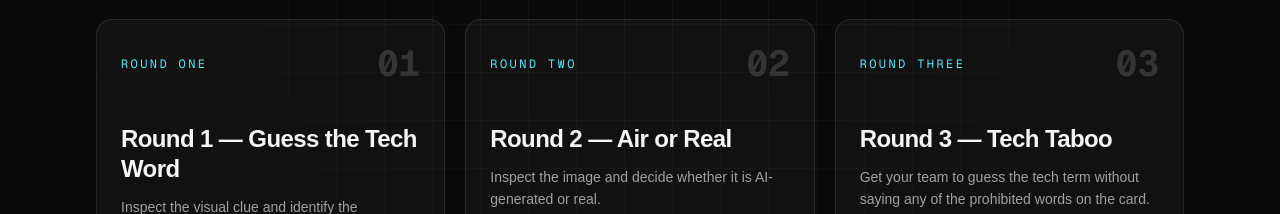
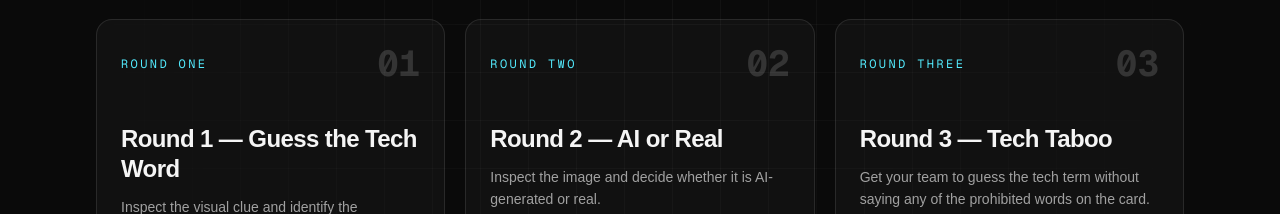
Before and after one commit to yashwanth207/tech-scramble, a Next.js app: page / in a window 1280 px wide. Shown: the part 840-1054 px from the top of the page. Built offline with nearby package versions, Linux system fonts and the light colour scheme.

Commit message:
Change Round 2 name from Air or Real to AI or Real

```diff
--- a/app/admin/page.tsx
+++ b/app/admin/page.tsx
@@ -205,6 +205,7 @@ function QuestionForm({
     roundLower.includes("q&a") ||
     draft.roundId === "r1";
   const isR2 =
+    roundLower.includes("ai or real") ||
     roundLower.includes("air or real") ||
     roundLower.includes("air") ||
     roundLower.includes("real") ||
@@ -438,11 +439,11 @@ function QuestionForm({
           </div>
         )}
 
-        {/* Round 2: Air or Real Fields */}
+        {/* Round 2: AI or Real Fields */}
         {isR2 && (
           <div className="rounded-xl border border-violet-500/30 bg-violet-500/[0.04] p-4 space-y-3">
             <span className="rounded bg-violet-500/20 px-2 py-0.5 font-mono text-xs font-bold text-violet-300">
-              Round 2 — Air or Real
+              Round 2 — AI or Real
             </span>
             <div>
               <label htmlFor="q-air-real-text" className={labelClass}>
@@ -641,7 +642,7 @@ function QuestionForm({
                 {isR1
                   ? "Round 1 Visual Clue Image"
                   : isR2
-                  ? "Round 2 Air or Real Image"
+                  ? "Round 2 AI or Real Image"
                   : "Visual Asset / Card Image"}
               </p>
               <p className="text-[11px] text-neutral-400">
@@ -1691,7 +1692,7 @@ export default function AdminPage() {
         <SummaryCard
           label="Rounds"
           value={rounds.length}
-          note="Guess Tech Word, Air or Real, Tech Taboo"
+          note="Guess Tech Word, AI or Real, Tech Taboo"
         />
         <SummaryCard
           label="Assigned Questions"
@@ -2145,7 +2146,7 @@ export default function AdminPage() {
             Unassigned Question Bank (Admin Reserve)
           </h2>
           <p className="text-sm text-neutral-400">
-            Source questions preserved in reserve (Items 21–25 of Guess the Tech Word, 21–30 of Air or Real, 21–30 of Tech Taboo).
+            Source questions preserved in reserve (Items 21–25 of Guess the Tech Word, 21–30 of AI or Real, 21–30 of Tech Taboo).
             You can assign any item to a set or keep it here.
           </p>
         </div>
--- a/app/host/page.tsx
+++ b/app/host/page.tsx
@@ -498,9 +498,9 @@ export default function HostPage() {
 
                     {/* Question Header & Title */}
                     <div className="space-y-3">
-                      {isTabooRound ? null : roundName.toLowerCase().includes("air or real") || current.roundId === "r2" ? (
+                      {isTabooRound ? null : roundName.toLowerCase().includes("ai or real") || roundName.toLowerCase().includes("air or real") || current.roundId === "r2" ? (
                         <span className="inline-block rounded bg-violet-500/20 px-2.5 py-0.5 font-mono text-xs font-semibold text-violet-300">
-                          Round 2 — Air or Real
+                          Round 2 — AI or Real
                         </span>
                       ) : (
                         <span className="inline-block rounded bg-cyan-500/20 px-2.5 py-0.5 font-mono text-xs font-semibold text-cyan-300">
@@ -684,7 +684,7 @@ export default function HostPage() {
                             <th className="py-3 px-4">Team</th>
                             <th className="py-3 px-4">Question Set</th>
                             <th className="py-3 px-4 text-right">R1 (Tech Word)</th>
-                            <th className="py-3 px-4 text-right">R2 (Air or Real)</th>
+                            <th className="py-3 px-4 text-right">R2 (AI or Real)</th>
                             <th className="py-3 px-4 text-right">R3 (Tech Taboo)</th>
                             <th className="py-3 px-4 text-right">Total Score</th>
                           </tr>
--- a/app/page.tsx
+++ b/app/page.tsx
@@ -22,7 +22,7 @@ const rounds: Round[] = [
   },
   {
     id: "02",
-    title: "Round 2 — Air or Real",
+    title: "Round 2 — AI or Real",
     tag: "Round Two",
     description:
       "Inspect the image and decide whether it is AI-generated or real.",
--- a/app/participant/page.tsx
+++ b/app/participant/page.tsx
@@ -49,6 +49,7 @@ interface LeaderboardEntry {
 
 const ROUND_BLURBS: Record<string, string> = {
   "guess the tech word": "Inspect the visual clue and identify the technology or technical word.",
+  "ai or real": "Inspect the image and decide whether it is AI-Generated or Real.",
   "air or real": "Inspect the image and decide whether it is AI-Generated or Real.",
   "tech taboo": "Describe the tech term without uttering any of the prohibited words!",
 };
@@ -181,8 +182,10 @@ export default function ParticipantPage() {
   const roundNameOf = (roundId: string) => rounds.find((r) => r.id === roundId)?.name ?? "";
   const isTechWordRound = (q: PublicQuestion) =>
     roundNameOf(q.roundId).trim().toLowerCase().includes("tech word") || q.roundId === "r1";
-  const isAirOrRealRound = (q: PublicQuestion) =>
-    roundNameOf(q.roundId).trim().toLowerCase().includes("air or real") || q.roundId === "r2";
+  const isAirOrRealRound = (q: PublicQuestion) => {
+    const name = roundNameOf(q.roundId).trim().toLowerCase();
+    return name.includes("ai or real") || name.includes("air or real") || name.includes("real") || q.roundId === "r2";
+  };
   const isTabooRound = (q: PublicQuestion) =>
     roundNameOf(q.roundId).trim().toLowerCase().includes("taboo") || q.roundId === "r3" || Boolean(q.tabooWords && q.tabooWords.length > 0);
   const blurbFor = (name: string) => ROUND_BLURBS[name.trim().toLowerCase()] ?? "Answer the questions in this round.";
@@ -580,12 +583,12 @@ export default function ParticipantPage() {
       </div>
 
       <div className={`${cardClass} space-y-6 p-5 sm:p-8`}>
-        {/* Round 2 — Air or Real */}
+        {/* Round 2 — AI or Real */}
         {isAirOrRealRound(currentQuestion) ? (
           <div className="space-y-4">
             <div className="flex items-center justify-between border-b border-violet-500/20 pb-2.5">
               <span className="rounded-md bg-violet-500/20 px-2.5 py-1 font-mono text-xs font-bold uppercase tracking-wider text-violet-300">
-                Round 2 — Air or Real
+                Round 2 — AI or Real
               </span>
               <span className="font-mono text-xs text-neutral-400">
                 Decide: Is this image AI-Generated or Real?
@@ -618,7 +621,7 @@ export default function ParticipantPage() {
                   {/* eslint-disable-next-line @next/next/no-img-element */}
                   <img
                     src={currentQuestion.imageUrl}
-                    alt="Air or Real image visual"
+                    alt="AI or Real image visual"
                     className="mx-auto max-h-80 w-full object-contain"
                   />
                 </div>
--- a/lib/quiz-data.ts
+++ b/lib/quiz-data.ts
@@ -79,11 +79,11 @@ export interface LeaderboardEntry {
 /* ---------- Canonical Round Names ---------- */
 
 export const ROUND_1_NAME = "guess the tech word";
-export const ROUND_2_NAME = "air or real";
+export const ROUND_2_NAME = "ai or real";
 export const ROUND_3_NAME = "tech taboo";
 
 // Legacy aliases for backward compatibility
-export const IMAGE_ROUND_NAME = "air or real";
+export const IMAGE_ROUND_NAME = "ai or real";
 export const TABOO_ROUND_NAME = "tech taboo";
 export const TIKTOK_ROUND_NAME = "guess the tech word";
 
@@ -96,7 +96,7 @@ export const INITIAL_SETS: StoredSet[] = [
 
 export const INITIAL_ROUNDS: StoredRound[] = [
   { id: "r1", name: "Guess the Tech Word" },
-  { id: "r2", name: "Air or Real" },
+  { id: "r2", name: "AI or Real" },
   { id: "r3", name: "Tech Taboo" },
 ];
 
@@ -139,7 +139,7 @@ export const TECH_WORD_SOURCE: TechWordItem[] = [
   { number: 25, question: "Identify the phenomenon when a generative language model confidently outputs false or fabricated facts:", targetWord: "Hallucination", accepted: "Hallucination|AI Hallucination|Confabulation" },
 ];
 
-/** Round 2 — 30 Air or Real Items (AI-Generated vs Real) */
+/** Round 2 — 30 AI or Real Items (AI-Generated vs Real) */
 export interface AirOrRealItem {
   number: number;
   text: string;
@@ -233,7 +233,7 @@ export const TECH_TABOO_SOURCE: TechTabooItem[] = [
 /**
  * Builds the canonical quiz structure:
  * - Exactly 4 sets: Alpha, Beta, Gamma, Delta
- * - Exactly 3 rounds: Guess the Tech Word, Air or Real, Tech Taboo
+ * - Exactly 3 rounds: Guess the Tech Word, AI or Real, Tech Taboo
  * - Exactly 5 questions per round per set (60 assigned questions total)
  * - Questions 1–5 -> Alpha, 6–10 -> Beta, 11–15 -> Gamma, 16–20 -> Delta
  * - Remaining items (R1: 21–25, R2: 21–30, R3: 21–30) preserved in unassignedQuestions
@@ -263,7 +263,7 @@ export function buildDefaultQuiz(): StoredQuiz {
       });
     }
 
-    // Round 2: Air or Real (5 items, options: ["AI-Generated", "Real"])
+    // Round 2: AI or Real (5 items, options: ["AI-Generated", "Real"])
     for (let i = 0; i < 5; i++) {
       const item = AIR_OR_REAL_SOURCE[startIdx + i];
       questions.push({
```
Also changed, not shown: public/ai-or-real/coast-cliff-24.png (renamed from public/air-or-real/coast-cliff-24.png), public/ai-or-real/rainy-window-25.png (renamed from public/air-or-real/rainy-window-25.png).
